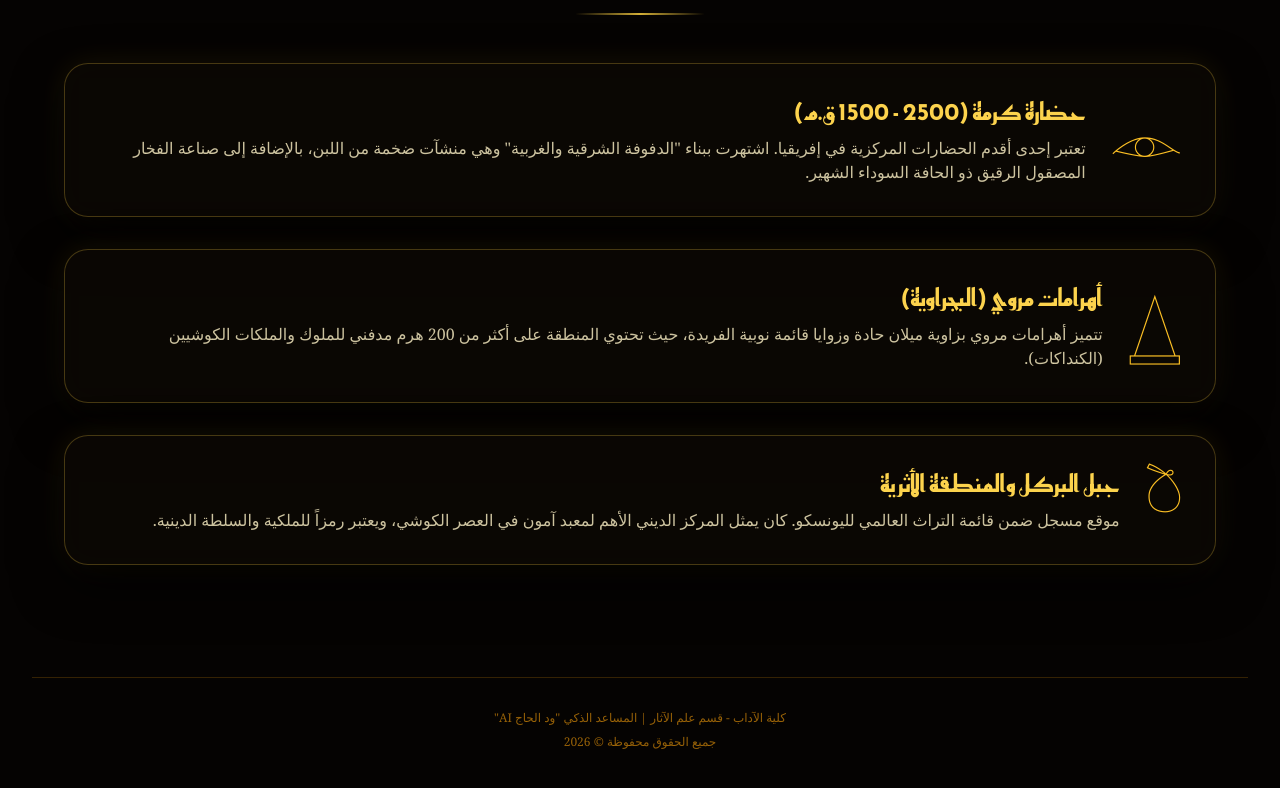
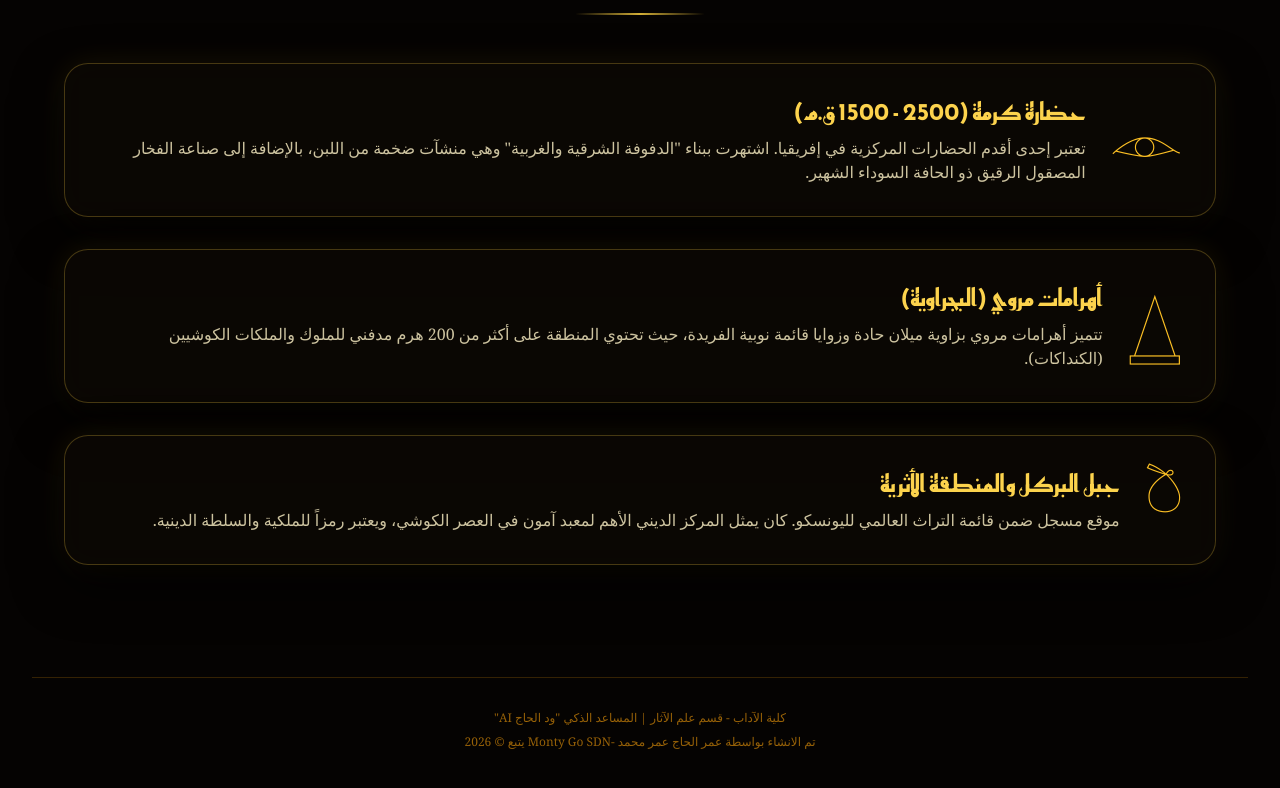
Before and after one commit to montygombok-collab/Ai-Eva, a plain HTML site: page index.html in a window 1280 px wide. Shown: the part 1426-2214 px from the top of the page. Drawn offline with nearby package versions, Linux system fonts and the light colour scheme; animation ran at ten frames a second.

Commit message:
Update index.html

```diff
--- a/index.html
+++ b/index.html
@@ -240,7 +240,7 @@
         <!-- الفوتر -->
         <footer class="w-full max-w-7xl mx-auto py-8 border-t border-amber-500/20 text-center text-xs text-amber-500/60 font-serif mt-12">
             <p class="mb-2">كلية الآداب - قسم علم الآثار | المساعد الذكي "ود الحاج AI"</p>
-            <p>جميع الحقوق محفوظة © 2026</p>
+            <p>  تم الانشاء بواسطة عمر الحاج عمر محمد -Monty Go SDN يتبع   © 2026</p>
         </footer>
 
     </div>
```
